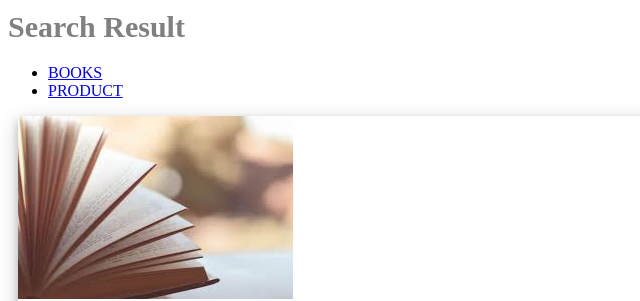
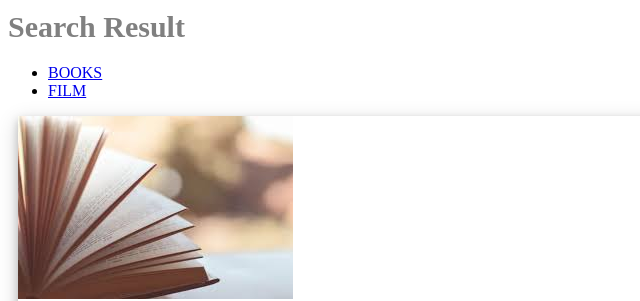
Before and after one commit to jiunn377/autocomplete-api, a plain HTML site: page autocomplete-api/src/main/webapp/SearchResult.html in a window 1280 px wide. Shown: the top 301 px of the page, 0-640 px from the left. Drawn offline with Linux system fonts and the light colour scheme.

Commit message:
Add files via upload

```diff
--- a/autocomplete-api/src/main/webapp/SearchResult.html
+++ b/autocomplete-api/src/main/webapp/SearchResult.html
@@ -14,7 +14,7 @@
 
   </li>
   <li class="nav-item">
-    <a class="nav-link" href="#filmtab" role="tab" data-toggle="tab">PRODUCT</a>
+    <a class="nav-link" href="#filmtab" role="tab" data-toggle="tab">FILM</a>
   </li>
 </ul>
 
```
Also changed, not shown: autocomplete-api/src/main/webapp/Search.html (+1 -1 lines).
